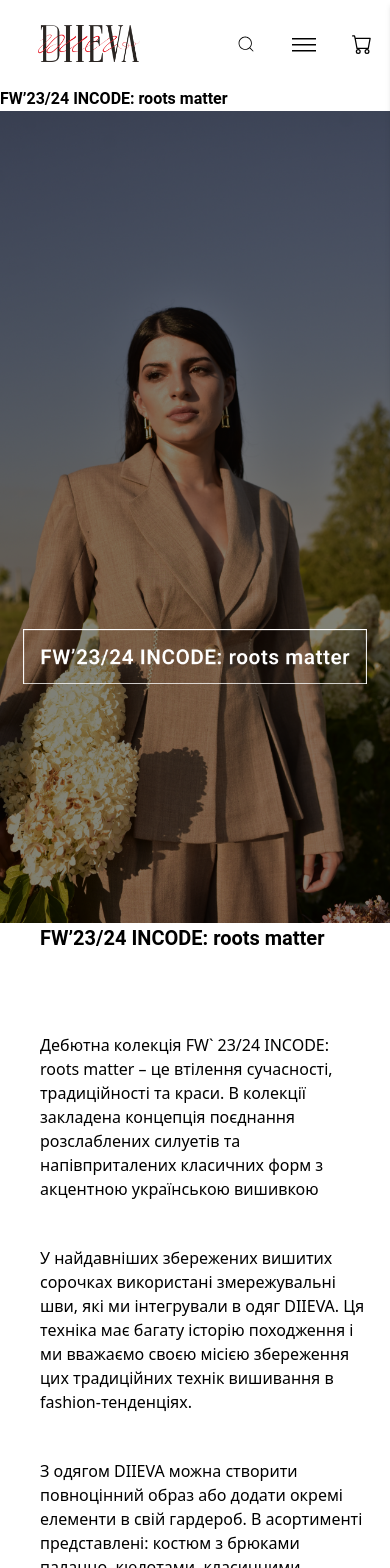
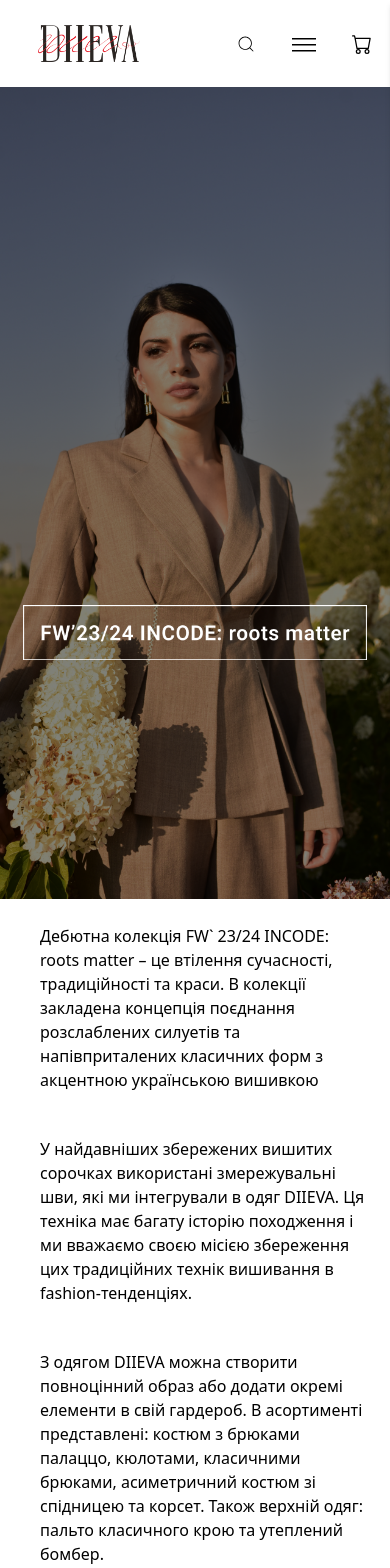
Before and after one commit to PavKot/diievatest, a React (Create React App) app: page /collections in a window 390 px wide. Shown: the top 1568 px of the page. Built offline with nearby package versions, Linux system fonts and the light colour scheme.

Commit message:
Update CollectionsSection.tsx

```diff
--- a/src/Components/CollectionsSection.tsx
+++ b/src/Components/CollectionsSection.tsx
@@ -12,7 +12,7 @@
   return (
     <div className="flex justify-between container mx-auto pb-[200px] flex-col md:flex-row">
       <div>
-        <h4 className="font-roboto text-[16px] font-bold">
+        <h4 className="font-roboto text-[16px] font-bold hidden md:block">
           FW’23/24 INCODE: roots matter
         </h4>
       </div>
@@ -23,10 +23,10 @@
         <img src={collectionMobile} alt="Winter - Fall 23 DIIEVA collection" />
       </div>
       <div className="2xl:max-w-[600px] max-w-[350px] pl-[20px] md:pl-0 mx-auto md:mx-0">
-        <h4 className="font-roboto text-[20px] font-bold">
+        <h4 className="font-roboto text-[20px] font-bold hidden md:block">
           FW’23/24 INCODE: roots matter
         </h4>
-        <p className="pt-[80px]">
+        <p className="md:pt-[80px] pt-[25px]">
           Дебютна колекція FW` 23/24 INCODE: roots matter – це втілення
           сучасності, традиційності та краси. В колекції закладена концепція
           поєднання розслаблених силуетів та напівприталених класичних форм з
```
